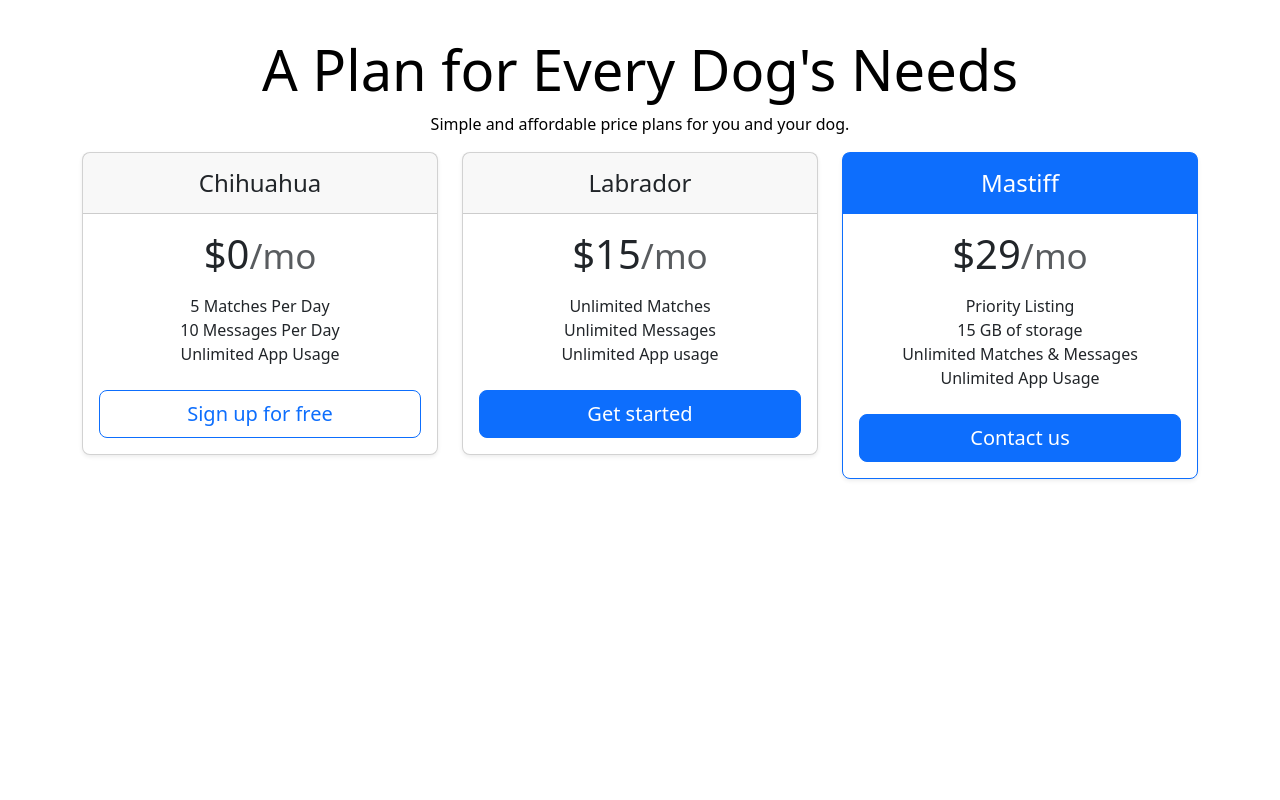
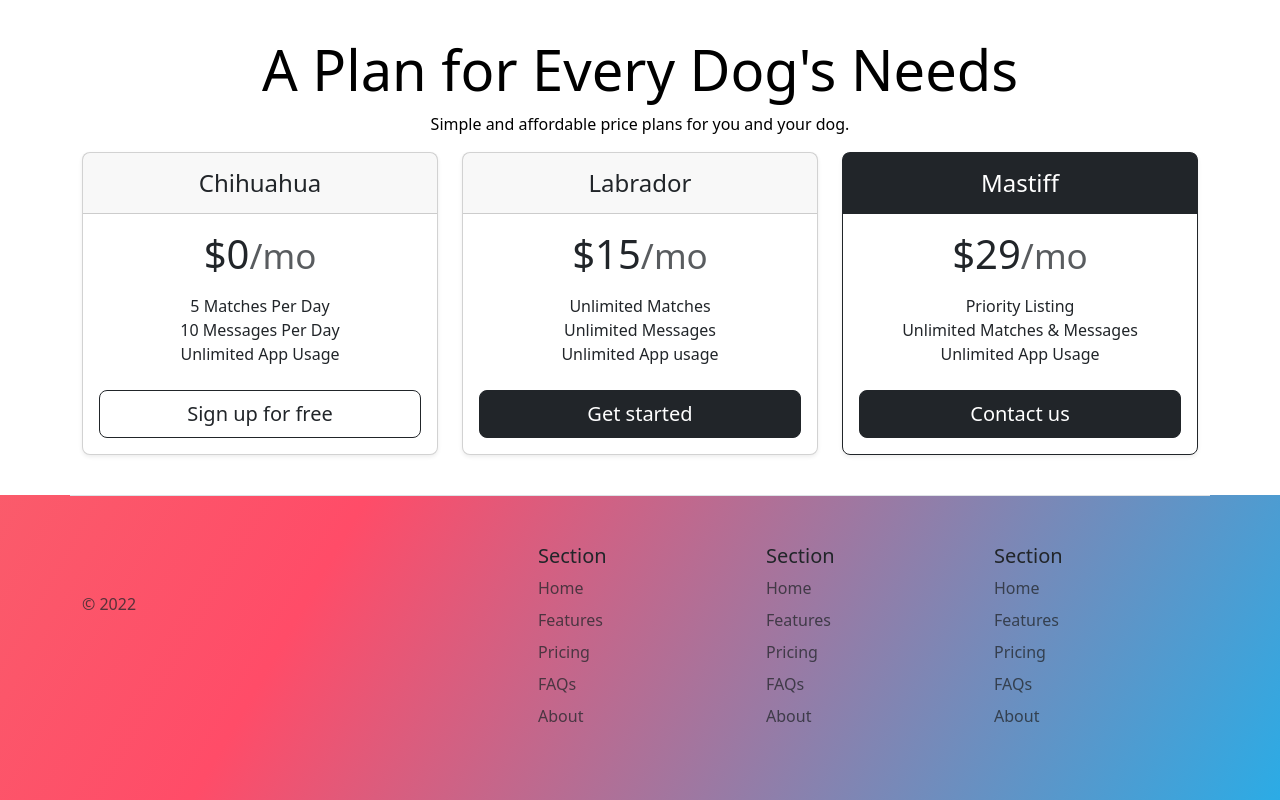
Before and after one commit to WamSama/Tindog, a plain HTML site: page index.html in a window 1280 px wide. Shown: the part 1504-2304 px from the top of the page. Before the commit the page ends 2023 px from the top, so only its background shows below. Drawn offline with nearby package versions, Linux system fonts and the light colour scheme.

Commit message:
Update index.html

```diff
--- a/index.html
+++ b/index.html
@@ -147,7 +147,7 @@
                 <li>10 Messages Per Day</li>
                 <li>Unlimited App Usage</li>
               </ul>
-              <button type="button" class="w-100 btn btn-lg btn-outline-primary">Sign up for free</button>
+              <button type="button" class="w-100 btn btn-lg btn-outline-dark">Sign up for free</button>
             </div>
           </div>
         </div>
@@ -163,24 +163,23 @@
                 <li>Unlimited Messages</li>
                 <li>Unlimited App usage</li>
               </ul>
-              <button type="button" class="w-100 btn btn-lg btn-primary">Get started</button>
+              <button type="button" class="w-100 btn btn-lg btn-dark">Get started</button>
             </div>
           </div>
         </div>
         <div class="col">
-          <div class="card mb-4 rounded-3 shadow-sm border-primary">
-            <div class="card-header py-3 text-bg-primary border-primary">
+          <div class="card mb-4 rounded-3 shadow-sm border-dark">
+            <div class="card-header py-3 text-bg-dark border-dark">
               <h4 class="my-0 fw-normal">Mastiff</h4>
             </div>
             <div class="card-body">
               <h1 class="card-title pricing-card-title">$29<small class="text-body-secondary fw-light">/mo</small></h1>
               <ul class="list-unstyled mt-3 mb-4">
                 <li>Priority Listing</li>
-                <li>15 GB of storage</li>
                 <li>Unlimited Matches & Messages</li>
                 <li>Unlimited App Usage</li>
               </ul>
-              <button type="button" class="w-100 btn btn-lg btn-primary">Contact us</button>
+              <button type="button" class="w-100 btn btn-lg btn-dark">Contact us</button>
             </div>
           </div>
         </div>
@@ -188,8 +187,54 @@
     </div>
   </section>
   <!-- Footer -->
-  <section id="footer">
+  <section id="footer" class="gradient-background">
+    <div class="container">
+      <footer class="row row-cols-1 row-cols-sm-2 row-cols-md-5 py-5 my-0 border-top">
+        <div class="col mb-3">
+          <a href="/" class="d-flex align-items-center mb-3 link-dark text-decoration-none">
+            <svg class="bi me-2" width="40" height="32"><use xlink:href="#bootstrap"></use></svg>
+          </a>
+          <p class="text-muted">© 2022</p>
+        </div>
 
+        <div class="col mb-3">
+
+        </div>
+
+        <div class="col mb-3">
+          <h5>Section</h5>
+          <ul class="nav flex-column">
+            <li class="nav-item mb-2"><a href="#" class="nav-link p-0 text-muted">Home</a></li>
+            <li class="nav-item mb-2"><a href="#" class="nav-link p-0 text-muted">Features</a></li>
+            <li class="nav-item mb-2"><a href="#" class="nav-link p-0 text-muted">Pricing</a></li>
+            <li class="nav-item mb-2"><a href="#" class="nav-link p-0 text-muted">FAQs</a></li>
+            <li class="nav-item mb-2"><a href="#" class="nav-link p-0 text-muted">About</a></li>
+          </ul>
+        </div>
+
+        <div class="col mb-3">
+          <h5>Section</h5>
+          <ul class="nav flex-column">
+            <li class="nav-item mb-2"><a href="#" class="nav-link p-0 text-muted">Home</a></li>
+            <li class="nav-item mb-2"><a href="#" class="nav-link p-0 text-muted">Features</a></li>
+            <li class="nav-item mb-2"><a href="#" class="nav-link p-0 text-muted">Pricing</a></li>
+            <li class="nav-item mb-2"><a href="#" class="nav-link p-0 text-muted">FAQs</a></li>
+            <li class="nav-item mb-2"><a href="#" class="nav-link p-0 text-muted">About</a></li>
+          </ul>
+        </div>
+
+        <div class="col mb-3">
+          <h5>Section</h5>
+          <ul class="nav flex-column">
+            <li class="nav-item mb-2"><a href="#" class="nav-link p-0 text-muted">Home</a></li>
+            <li class="nav-item mb-2"><a href="#" class="nav-link p-0 text-muted">Features</a></li>
+            <li class="nav-item mb-2"><a href="#" class="nav-link p-0 text-muted">Pricing</a></li>
+            <li class="nav-item mb-2"><a href="#" class="nav-link p-0 text-muted">FAQs</a></li>
+            <li class="nav-item mb-2"><a href="#" class="nav-link p-0 text-muted">About</a></li>
+          </ul>
+        </div>
+      </footer>
+    </div>
   </section>
 </body>
 
```
